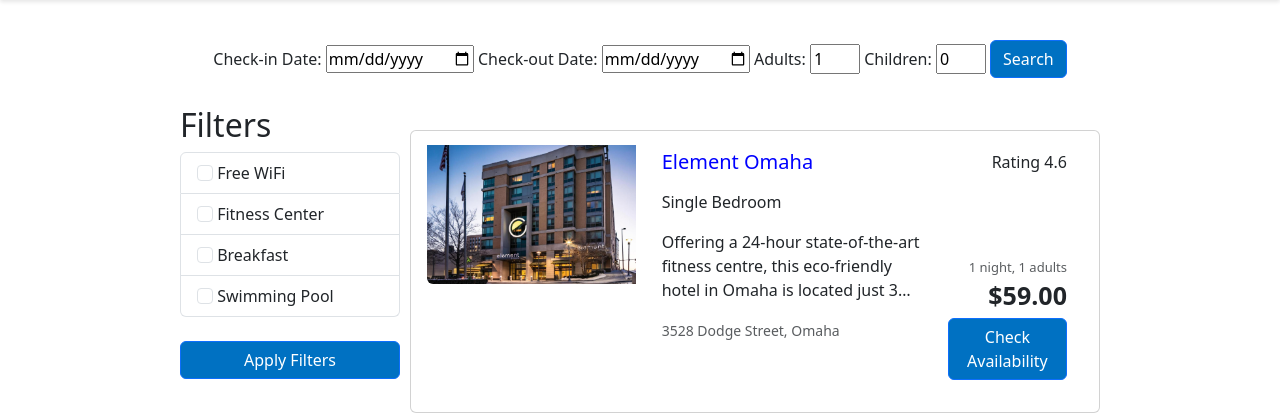
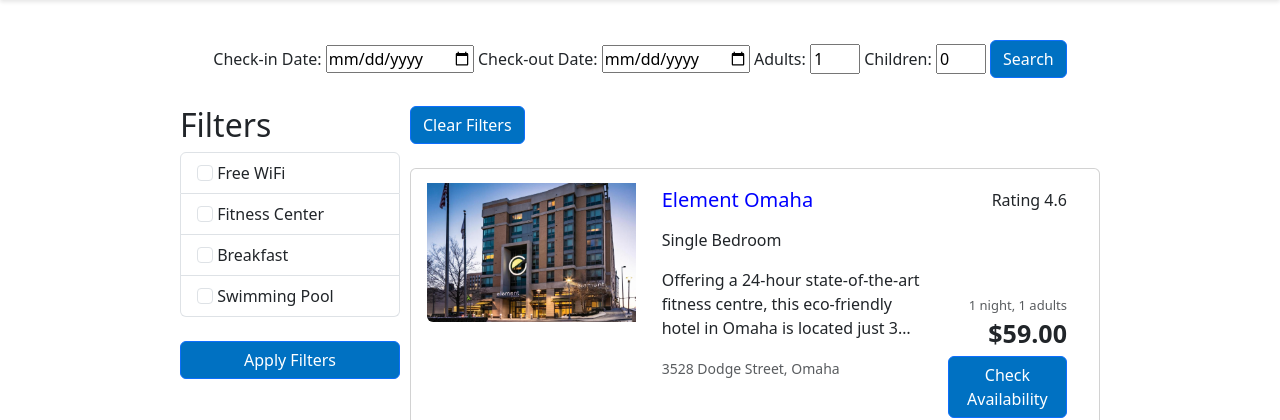
Before and after one commit to jaswanthdammalapati/HotelGo, a Django app: page /hotels/ in a window 1280 px wide. Shown: the part 56-476 px from the top of the page. Run offline with Django 5.2, Linux system fonts and the light colour scheme; data comes from the database, SQL or seed files in the repository.

Commit message:
Update hotels.html

```diff
--- a/hotels/templates/hotels.html
+++ b/hotels/templates/hotels.html
@@ -84,10 +84,16 @@
                 <br>
 
             <div class="row text-right">
+               <div class="col" style="text-align: left">
+             <a class="btn btn-primary"  href={% url 'hotels' %}>Clear Filters</a>
+                     </div>
+
 {% if user.is_superuser %}
                 <div class="col" style="text-align: right">
              <a class="btn btn-primary"  href={% url 'hotel_upload' %}>Add Hotel</a>
                      </div>
+
+
                 {% endif %}
              </div>
                 {% for hotel in hotels %}
```
